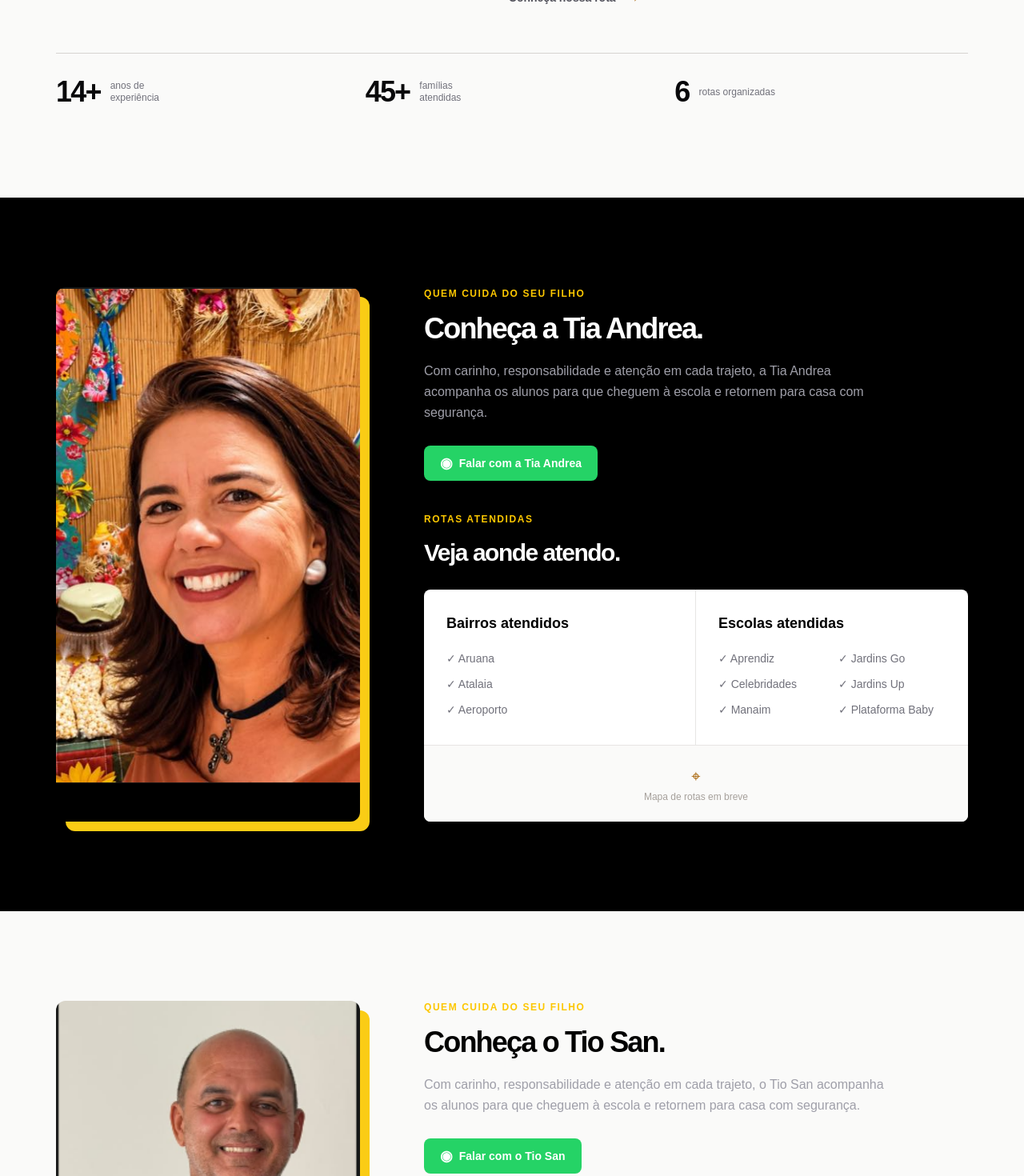
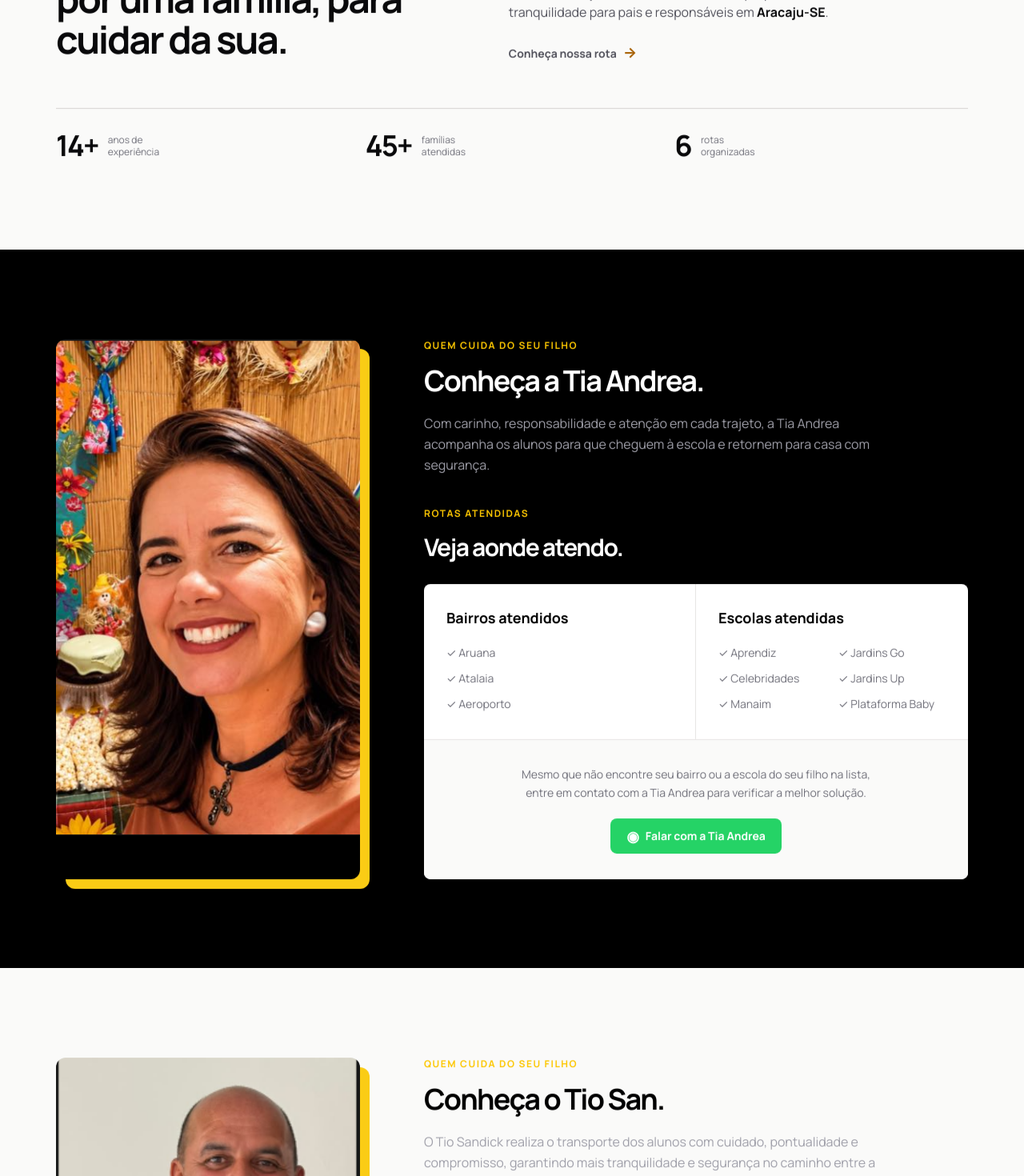
Before and after one commit to emidio79/emidiotransportes, a React (Vite) app: page / in a window 1280 px wide. Shown: the part 1000-2470 px from the top of the page at 80% size. Built offline with nearby package versions, Linux system fonts and the light colour scheme.

Commit message:
Fonte alterada e efeito ao rolar a tela

```diff
--- a/src/App.jsx
+++ b/src/App.jsx
@@ -1,4 +1,4 @@
-import { useState } from 'react'
+import { useEffect, useState } from 'react'
 import Header from './components/layout/Header'
 import Footer from './components/layout/Footer'
 import Hero from './components/sections/Hero'
@@ -13,10 +13,39 @@ import FAQ from './components/sections/FAQ'
 import Contact from './components/sections/Contact'
 import WhatsAppSelector from './components/WhatsAppSelector/WhatsAppSelector'
 import { whatsappLink } from './utils/whatsapp'
-
+import wppImage from './assets/images/wpp-image.png'
 function App() {
   const [isWhatsAppSelectorOpen, setIsWhatsAppSelectorOpen] =
     useState(false)
+
+  useEffect(() => {
+    const revealElements = document.querySelectorAll('main section')
+
+    if (!revealElements.length) return undefined
+
+    const observer = new IntersectionObserver(
+      (entries) => {
+        entries.forEach((entry) => {
+          if (entry.isIntersecting) {
+            entry.target.classList.add('is-visible')
+            observer.unobserve(entry.target)
+          }
+        })
+      },
+      {
+        threshold: 0.15,
+        rootMargin: '0px 0px -30px 0px',
+      },
+    )
+
+    revealElements.forEach((element) => {
+      element.classList.add('reveal-on-scroll')
+      observer.observe(element)
+    })
+
+    return () => observer.disconnect()
+  }, [])
+
   const openWhatsAppSelector = (message) => {
     setIsWhatsAppSelectorOpen(true)
   }
@@ -40,9 +69,9 @@ function App() {
         type="button"
         onClick={() => setIsWhatsAppSelectorOpen(true)}
         aria-label="Escolher atendimento pelo WhatsApp"
-        className="fixed bottom-5 right-5 z-20 grid h-14 w-14 place-items-center rounded-full bg-green-500 text-2xl text-white shadow-xl"
+        className="fixed bottom-5 right-5 z-20 grid h-14 w-14 place-items-center overflow-hidden rounded-full bg-green-500 p-0 text-2xl text-white shadow-xl"
       >
-        ◔
+        <img src={wppImage} alt="WhatsApp" className="h-full w-full object-cover" />
       </button>
       <WhatsAppSelector
         isOpen={isWhatsAppSelectorOpen}
--- a/src/components/layout/Footer.jsx
+++ b/src/components/layout/Footer.jsx
@@ -21,17 +21,6 @@ function Footer({ openWhatsAppSelector }) {
           </span>
         </a>
 
-        <button
-          type="button"
-          onClick={() =>
-            openWhatsAppSelector(
-              'Olá! Gostaria de saber mais sobre o transporte escolar.'
-            )
-          }
-          className="text-sm font-bold text-yellow-400"
-        >
-          WhatsApp ↗
-        </button>
       </div>
 
       <div className="mx-auto flex w-[min(1140px,calc(100%-40px))] flex-col gap-2 border-t border-zinc-700 py-5 text-[10px] text-zinc-500 sm:flex-row sm:justify-between">
@@ -39,7 +28,7 @@ function Footer({ openWhatsAppSelector }) {
           © {new Date().getFullYear()} {SERVICE_NAME}. Todos os direitos reservados.
         </span>
 
-        <span>Serviço regularizado pela SMTT</span>
+        <span>Desenvolvido por Kauã Emidio</span>
       </div>
     </footer>
   )
--- a/src/components/sections/About.jsx
+++ b/src/components/sections/About.jsx
@@ -4,11 +4,47 @@ function About() {
   return (
     <section id="sobre" className="bg-stone-50 py-20 md:py-28">
       <div className="mx-auto grid w-[min(1140px,calc(100%-40px))] gap-8 md:grid-cols-[.9fr_1.1fr] md:gap-24">
-        <div><p className="mb-4 text-xs font-bold tracking-[.13em] text-yellow-800">SOBRE NÓS</p><h2 className="font-display text-4xl font-bold leading-[1.05] tracking-[-.05em] sm:text-5xl">Um transporte feito por uma família, para cuidar da sua.</h2></div>
-        <div className="max-w-xl text-zinc-600"><p>Somos uma família que acredita que levar uma criança à escola é muito mais do que cumprir uma rota. É assumir uma responsabilidade diária com segurança, atenção e respeito.</p><p className="mt-4">O nosso serviço nasceu em <strong className="text-zinc-950">2012</strong>, com o propósito de oferecer mais tranquilidade para pais e responsáveis em <strong className="text-zinc-950">Aracaju-SE</strong>.</p><a href="#TiaAndrea" className="mt-6 inline-block text-sm font-bold">Conheça nossa rota <span className="ml-2 text-lg text-yellow-700">→</span></a></div>
+        <div>
+          <p className="mb-4 text-xs font-bold tracking-[.13em] text-yellow-800">
+            SOBRE NÓS
+          </p>
+
+          <h2 className="font-display text-4xl font-bold leading-[1.05] tracking-[-.05em] sm:text-5xl">
+            Um transporte feito por uma família, para cuidar da sua.
+          </h2>
+        </div>
+
+        <div className="max-w-xl text-zinc-600">
+          <p>
+            Somos uma família que acredita que levar uma criança à escola é muito mais do que cumprir uma rota.
+            É assumir uma responsabilidade diária com segurança, atenção e respeito.
+          </p>
+
+          <p className="mt-4">
+            O nosso serviço nasceu em <strong className="text-zinc-950">2012</strong>, com o propósito de
+            oferecer mais tranquilidade para pais e responsáveis em{' '}
+            <strong className="text-zinc-950">Aracaju-SE</strong>.
+          </p>
+
+          <a href="#TiaAndrea" className="mt-6 inline-block text-sm font-bold">
+            Conheça nossa rota
+            <span className="ml-2 text-lg text-yellow-700">→</span>
+          </a>
+        </div>
       </div>
-      <div className="mx-auto mt-14 grid w-[min(1140px,calc(100%-40px))] gap-5 border-t border-stone-300 pt-7 sm:grid-cols-3">
-        {stats.map(([number, label]) => <div key={label} className="flex items-center gap-3"><strong className="font-display text-4xl tracking-[-.05em]">{number}</strong><span className="max-w-24 text-xs leading-tight text-zinc-500">{label}</span></div>)}
+
+      <div className="mx-auto mt-14 grid w-[min(1140px,calc(100%-40px))] grid-cols-2 gap-x-5 gap-y-7 border-t border-stone-300 pt-7 sm:grid-cols-3 sm:gap-5">
+        {stats.map(([number, label]) => (
+          <div key={label} className="flex items-center gap-2.5 sm:gap-3">
+            <strong className="shrink-0 font-display text-4xl leading-none tracking-[-.05em]">
+              {number}
+            </strong>
+
+            <span className="max-w-[90px] text-xs leading-tight text-zinc-500">
+              {label}
+            </span>
+          </div>
+        ))}
       </div>
     </section>
   )
--- a/src/components/sections/Contact.jsx
+++ b/src/components/sections/Contact.jsx
@@ -34,9 +34,8 @@ function Contact({ openWhatsAppSelector }) {
         </Button>
 
         <div className="mt-8 flex flex-col gap-2 text-xs font-bold text-yellow-950 sm:flex-row sm:gap-6">
-          <span>◉ {CITY}</span>
-          <span>◷ [HORÁRIO DE ATENDIMENTO]</span>
-          <span>☎ [TELEFONE]</span>
+          <span>📍 {CITY}</span>
+          <span>☎ 79 9 9969-5339 ou 79 9 9936-0697</span>
         </div>
       </div>
     </section>
--- a/src/components/sections/FAQ.jsx
+++ b/src/components/sections/FAQ.jsx
@@ -28,10 +28,10 @@ function FAQ({ openWhatsAppSelector }) {
                 'Olá! Tenho uma dúvida sobre o transporte escolar.'
               )
             }
-            className="mt-6 !px-0 !py-0 !text-sm !font-bold !text-zinc-950 !shadow-none hover:!translate-y-0"
+            className="mt-6 inline-flex items-center justify-center rounded-lg !bg-yellow-400 px-5 py-3 text-sm font-bold !text-zinc-950 shadow-none transition hover:-translate-y-0.5 hover:!bg-yellow-300"
           >
             Tirar dúvida pelo WhatsApp
-            <span className="ml-2 text-lg text-yellow-700">→</span>
+            <span className="ml-2 text-lg leading-none text-yellow-700">→</span>
           </Button>
         </div>
 
--- a/src/components/sections/TiaAndrea.jsx
+++ b/src/components/sections/TiaAndrea.jsx
@@ -31,19 +31,6 @@ function TiaAndrea() {
             Andrea acompanha os alunos para que cheguem à escola e retornem
             para casa com segurança.
           </p>
-          <a
-            href={whatsappLinkFor(
-              WHATSAPP_TIA_ANDREA,
-              'Olá, Tia Andrea! Gostaria de saber mais sobre o transporte escolar.'
-            )}
-            target="_blank"
-            rel="noopener noreferrer"
-            aria-label="Falar com a Tia Andrea pelo WhatsApp"
-            className="mt-7 inline-flex w-fit items-center gap-2 rounded-lg bg-[#25D366] px-5 py-3 text-sm font-bold text-white transition hover:bg-[#1ebe5d] focus:outline-none focus:ring-2 focus:ring-[#25D366] focus:ring-offset-2 focus:ring-offset-black"
-          >
-            <span className="text-lg leading-none">◉</span>
-            Falar com a Tia Andrea
-          </a>
 
           <div className="mt-10">
             <p className="mb-4 text-xs font-bold tracking-[.13em] text-yellow-400">
@@ -78,11 +65,28 @@ function TiaAndrea() {
                   ))}
                 </ul>
               </div>
+              <div className="col-span-full border-t border-stone-200 bg-stone-50 px-7 py-8 text-center">
 
-              <div className="col-span-full grid h-24 place-content-center border-t border-stone-200 bg-stone-50 text-center text-xs text-stone-400">
-                <span className="mb-1 text-xl text-yellow-700">⌖</span>
-                Mapa de rotas em breve
+                <p className="mx-auto max-w-md text-sm leading-relaxed text-zinc-500">
+                  Mesmo que não encontre seu bairro ou a escola do seu filho na lista, entre em contato com a Tia Andrea para
+                  verificar a melhor solução.
+                </p>
+
+                <a
+                  href={whatsappLinkFor(
+                    WHATSAPP_TIA_ANDREA,
+                    'Olá, Tia Andrea! Gostaria de conversar sobre o transporte escolar do meu filho.'
+                  )}
+                  target="_blank"
+                  rel="noopener noreferrer"
+                  aria-label="Falar com o Tia Andrea pelo WhatsApp sobre bairros e escolas"
+                  className="mt-5 inline-flex items-center gap-2 rounded-lg bg-[#25D366] px-5 py-3 text-sm font-bold text-white transition hover:bg-[#1ebe5d] focus:outline-none focus:ring-2 focus:ring-[#25D366] focus:ring-offset-2 focus:ring-offset-stone-50"
+                >
+                  <span className="text-lg leading-none">◉</span>
+                  Falar com a Tia Andrea
+                </a>
               </div>
+
             </div>
           </div>
         </div>
--- a/src/components/sections/TioSan.jsx
+++ b/src/components/sections/TioSan.jsx
@@ -27,23 +27,9 @@ function TioSan() {
           </h2>
 
           <p className="mt-5 max-w-xl leading-relaxed text-zinc-400">
-            Com carinho, responsabilidade e atenção em cada trajeto, o Tio
-            San acompanha os alunos para que cheguem à escola e retornem
-            para casa com segurança.
+            O Tio Sandick realiza o transporte dos alunos com cuidado, pontualidade e compromisso,
+            garantindo mais tranquilidade e segurança no caminho entre a casa e a escola.
           </p>
-          <a
-            href={whatsappLinkFor(
-              WHATSAPP_TIO_SAN,
-              'Olá, Tio San! Gostaria de saber mais sobre o transporte escolar.'
-            )}
-            target="_blank"
-            rel="noopener noreferrer"
-            aria-label="Falar com o Tio San pelo WhatsApp"
-            className="mt-7 inline-flex w-fit items-center gap-2 rounded-lg bg-[#25D366] px-5 py-3 text-sm font-bold text-white transition hover:bg-[#1ebe5d] focus:outline-none focus:ring-2 focus:ring-[#25D366] focus:ring-offset-2 focus:ring-offset-black"
-          >
-            <span className="text-lg leading-none">◉</span>
-            Falar com o Tio San
-          </a>
 
           <div className="mt-10">
             <p className="mb-4 text-xs font-bold tracking-[.13em] text-yellow-400">
@@ -79,9 +65,26 @@ function TioSan() {
                 </ul>
               </div>
 
-              <div className="col-span-full grid h-24 place-content-center border-t border-stone-200 bg-stone-50 text-center text-xs text-stone-400">
-                <span className="mb-1 text-xl text-yellow-700">⌖</span>
-                Mapa de rotas em breve
+              <div className="col-span-full border-t border-stone-200 bg-stone-50 px-7 py-8 text-center">
+
+                <p className="mx-auto max-w-md text-sm leading-relaxed text-zinc-500">
+                  Mesmo que não encontre seu bairro ou a escola do seu filho na lista, entre em contato com o Tio San para
+                  verificar a melhor solução.
+                </p>
+
+                <a
+                  href={whatsappLinkFor(
+                    WHATSAPP_TIO_SAN,
+                    'Olá, Tio San! Gostaria de conversar sobre o transporte escolar do meu filho.'
+                  )}
+                  target="_blank"
+                  rel="noopener noreferrer"
+                  aria-label="Falar com o Tio San pelo WhatsApp sobre bairros e escolas"
+                  className="mt-5 inline-flex items-center gap-2 rounded-lg bg-[#25D366] px-5 py-3 text-sm font-bold text-white transition hover:bg-[#1ebe5d] focus:outline-none focus:ring-2 focus:ring-[#25D366] focus:ring-offset-2 focus:ring-offset-stone-50"
+                >
+                  <span className="text-lg leading-none">◉</span>
+                  Falar com o Tio San
+                </a>
               </div>
             </div>
           </div>
--- a/src/data/faq.js
+++ b/src/data/faq.js
@@ -1,15 +1,11 @@
 export const faqs = [
   [
-    'Quais bairros vocês atendem?',
-    'Atendemos bairros da região de [INFORME A REGIÃO]. Fale conosco pelo WhatsApp para confirmar se a sua rota está disponível.',
-  ],
-  [
     'O transporte é regularizado?',
-    'Sim. Inclua aqui as informações atualizadas sobre a regularização junto à SMTT e as autorizações do veículo.',
+    'O transporte escolar é regularizado pela SMTT e mantém todas as vistorias obrigatórias em dia, oferecendo mais segurança, tranquilidade e confiança para as famílias todos os dias.',
   ],
   [
     'Como peço um orçamento?',
-    'Clique em “Consultar vaga” ou envie uma mensagem pelo WhatsApp. Informe o bairro, a escola, o turno e os dias necessários.',
+    'Clique em “Tirar dúvida” ou envie uma mensagem pelo WhatsApp. Informe o bairro, a escola, o turno e os dias necessários.',
   ],
   [
     'Há vagas disponíveis?',
@@ -17,10 +13,10 @@ export const faqs = [
   ],
   [
     'Como funciona o pagamento?',
-    'Defina e inclua aqui suas condições de pagamento, data de vencimento e formas aceitas.',
+    'Pagamento mensal, com vencimento no dia em que começou. Aceitamos PIX, transferência bancária e espécie.',
   ],
   [
     'Qual é o horário de atendimento?',
-    'Nosso atendimento é de [DIAS E HORÁRIOS]. Mensagens pelo WhatsApp são respondidas assim que possível.',
+    'Nosso atendimento é de domingo a domingo. Mensagens pelo WhatsApp são respondidas assim que possível.',
   ],
 ]
--- a/src/data/services.js
+++ b/src/data/services.js
@@ -78,6 +78,7 @@ export const escolasan = [
   'Jardins (Sede)',
   'Coesi',
   'Sesi Augusto Franco',
+  'Inca',
 ]
 
 export const rotandrea = [
--- a/src/styles/globals.css
+++ b/src/styles/globals.css
@@ -1,3 +1,5 @@
+@import url('https://fonts.googleapis.com/css2?family=Manrope:wght@400;500;600;700;800&display=swap');
+
 /* Carrega todas as camadas e utilitários do Tailwind CSS. */
 @import "tailwindcss";
 
@@ -6,8 +8,19 @@
   Exemplo: font-display e font-body.
 */
 @theme {
-  --font-display: "Outfit", sans-serif;
-  --font-body: "DM Sans", sans-serif;
+  --font-display: "Manrope", "SF Pro Display", "SF Pro Text", "Segoe UI", sans-serif;
+  --font-body: "Manrope", "SF Pro Text", "SF Pro Display", "Segoe UI", sans-serif;
+}
+
+:root {
+  font-family: "Manrope", "SF Pro Text", "SF Pro Display", "Segoe UI", sans-serif;
+  -webkit-font-smoothing: antialiased;
+  -moz-osx-font-smoothing: grayscale;
+  text-rendering: optimizeLegibility;
+}
+
+html, body {
+  font-family: var(--font-body);
 }
 
 /* Faz os links internos, como #sobre e #contato, rolarem suavemente. */
@@ -16,6 +29,20 @@ html {
 
   /* Evita que o header fixo cubra o título da seção ao navegar por âncora. */
   scroll-padding-top: 5rem;
+}
+
+.reveal-on-scroll {
+  opacity: 0;
+  transform: translateY(30px);
+  transition:
+    opacity 2s ease,
+    transform 2s ease;
+  will-change: opacity, transform;
+}
+
+.reveal-on-scroll.is-visible {
+  opacity: 1;
+  transform: translateY(0);
 }
 
 @keyframes aparecer-fundo {
```
Also changed, not shown: src/assets/images/wpp-image.png (added).
